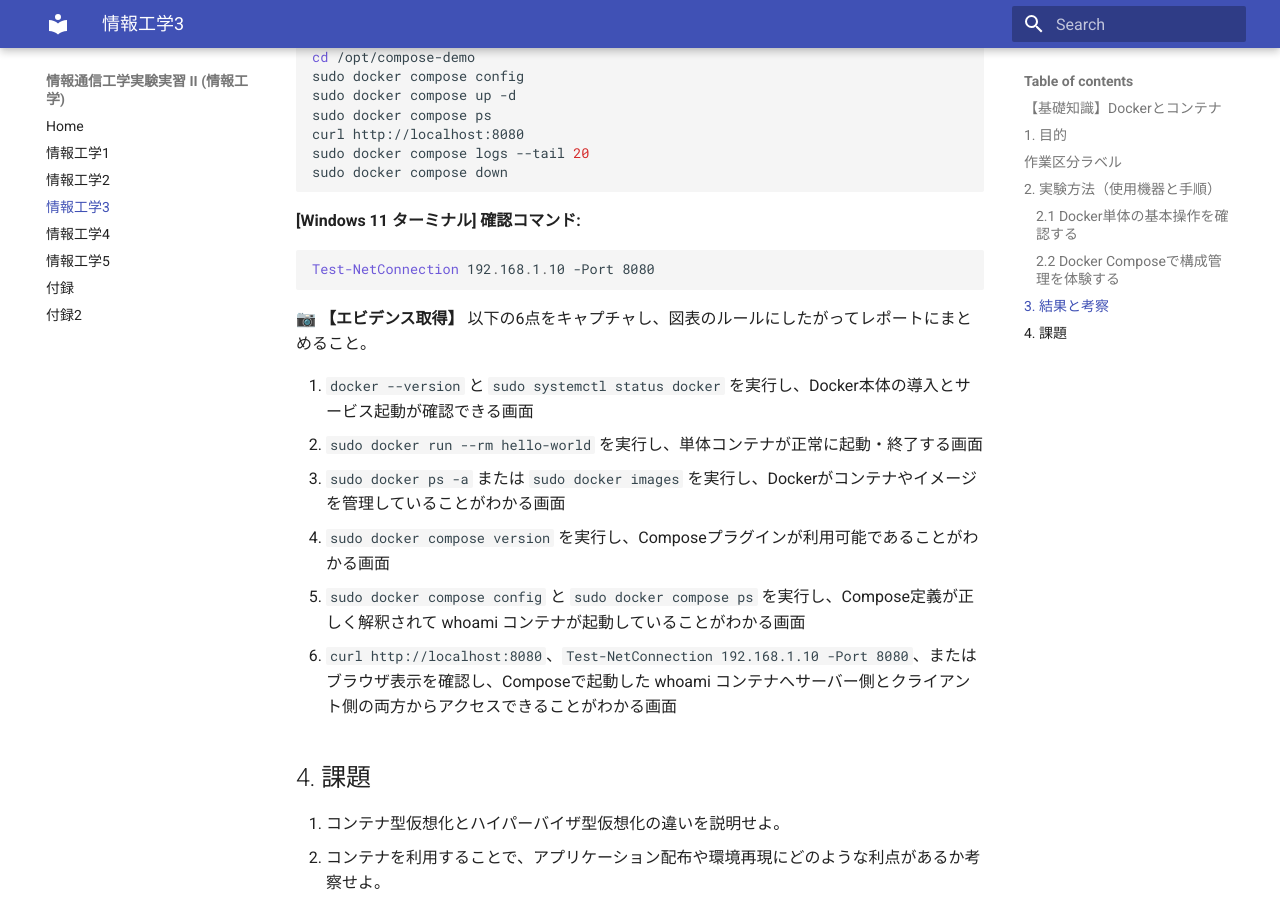
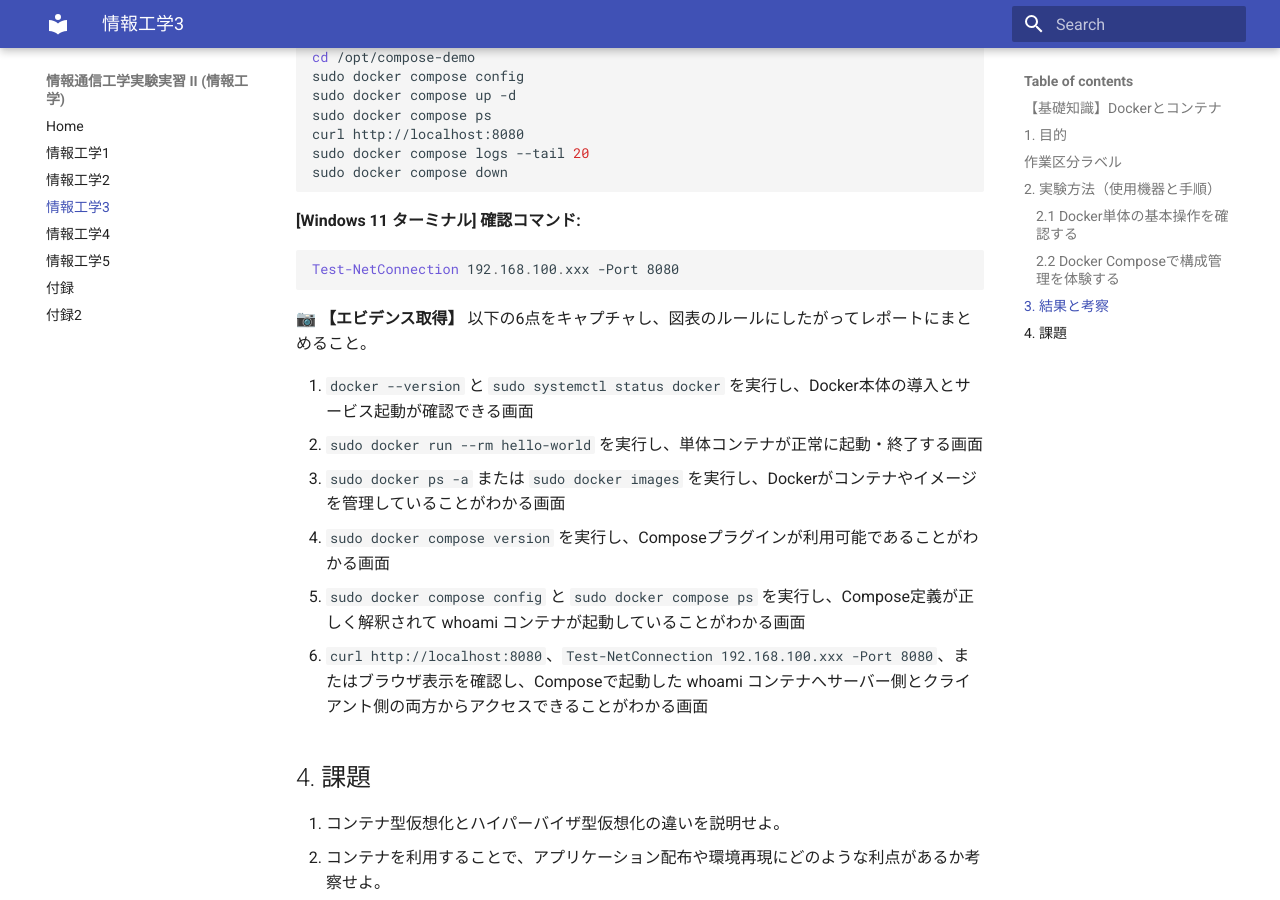
Before and after one commit to hiracchi/metro-cit-t3-lab, an MkDocs documentation site: the page built from docs/lab3.md, in a window 1280 px wide and 900 px high, scrolled down 2853 px. Built offline with MkDocs 1.6.1 and Material for MkDocs 9.7.7, drawn with Linux system fonts in a browser that asks for light colours; some of the changed text lies outside the part shown.

Commit message:
fix: IP address

````diff
--- a/docs/lab3.md
+++ b/docs/lab3.md
@@ -102,10 +102,10 @@ sudo docker compose logs --tail 20
 1. [Windows 11 ターミナル] クライアントから到達確認を行う
 
 ```powershell
-Test-NetConnection 192.168.1.10 -Port 8080
+Test-NetConnection 192.168.100.xxx -Port 8080
 ```
 
-1. [Windows 11 ターミナル] Webブラウザで `http://192.168.1.10:8080` にアクセスし、whoamiコンテナの応答画面が表示されることを確認する
+1. [Windows 11 ターミナル] Webブラウザで `http://192.168.100.xxx:8080` にアクセスし、whoamiコンテナの応答画面が表示されることを確認する
 
 1. [Ubuntuサーバー ターミナル] Composeで起動したコンテナを停止・削除する
 
@@ -137,7 +137,7 @@ sudo docker compose down
 **[Windows 11 ターミナル] 確認コマンド:**
 
 ```powershell
-Test-NetConnection 192.168.1.10 -Port 8080
+Test-NetConnection 192.168.100.xxx -Port 8080
 ```
 
 📷 **【エビデンス取得】** 以下の6点をキャプチャし、図表のルールにしたがってレポートにまとめること。
@@ -147,7 +147,7 @@ Test-NetConnection 192.168.1.10 -Port 8080
 3. `sudo docker ps -a` または `sudo docker images` を実行し、Dockerがコンテナやイメージを管理していることがわかる画面
 4. `sudo docker compose version` を実行し、Composeプラグインが利用可能であることがわかる画面
 5. `sudo docker compose config` と `sudo docker compose ps` を実行し、Compose定義が正しく解釈されて whoami コンテナが起動していることがわかる画面
-6. `curl http://localhost:8080`、`Test-NetConnection 192.168.1.10 -Port 8080`、またはブラウザ表示を確認し、Composeで起動した whoami コンテナへサーバー側とクライアント側の両方からアクセスできることがわかる画面
+6. `curl http://localhost:8080`、`Test-NetConnection 192.168.100.xxx -Port 8080`、またはブラウザ表示を確認し、Composeで起動した whoami コンテナへサーバー側とクライアント側の両方からアクセスできることがわかる画面
 
 ## 4. 課題
 1. コンテナ型仮想化とハイパーバイザ型仮想化の違いを説明せよ。
````
Also changed, not shown: docs/appendix.md (+1 -1 lines), docs/appendix2.md (+3 -3 lines).
